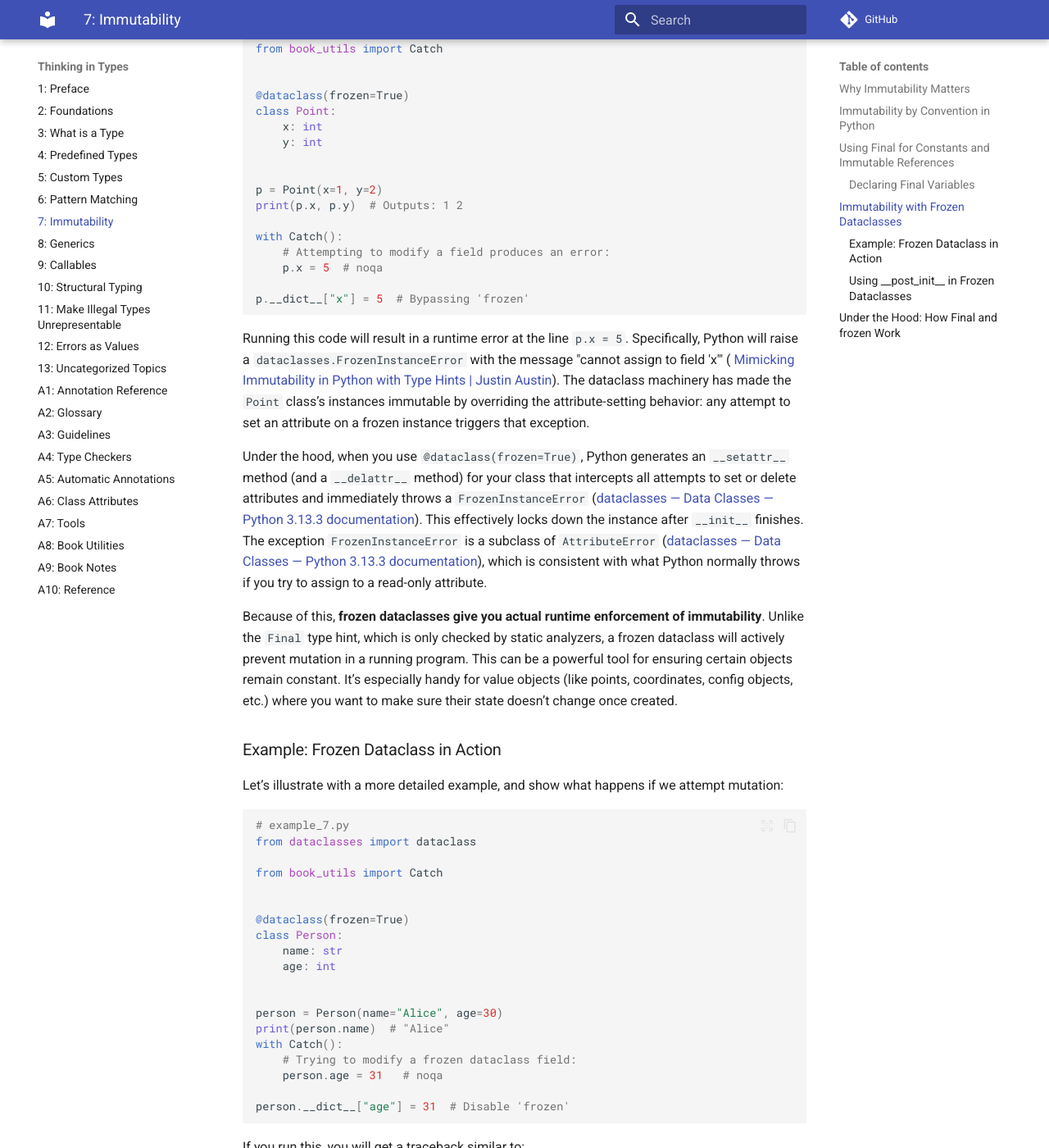
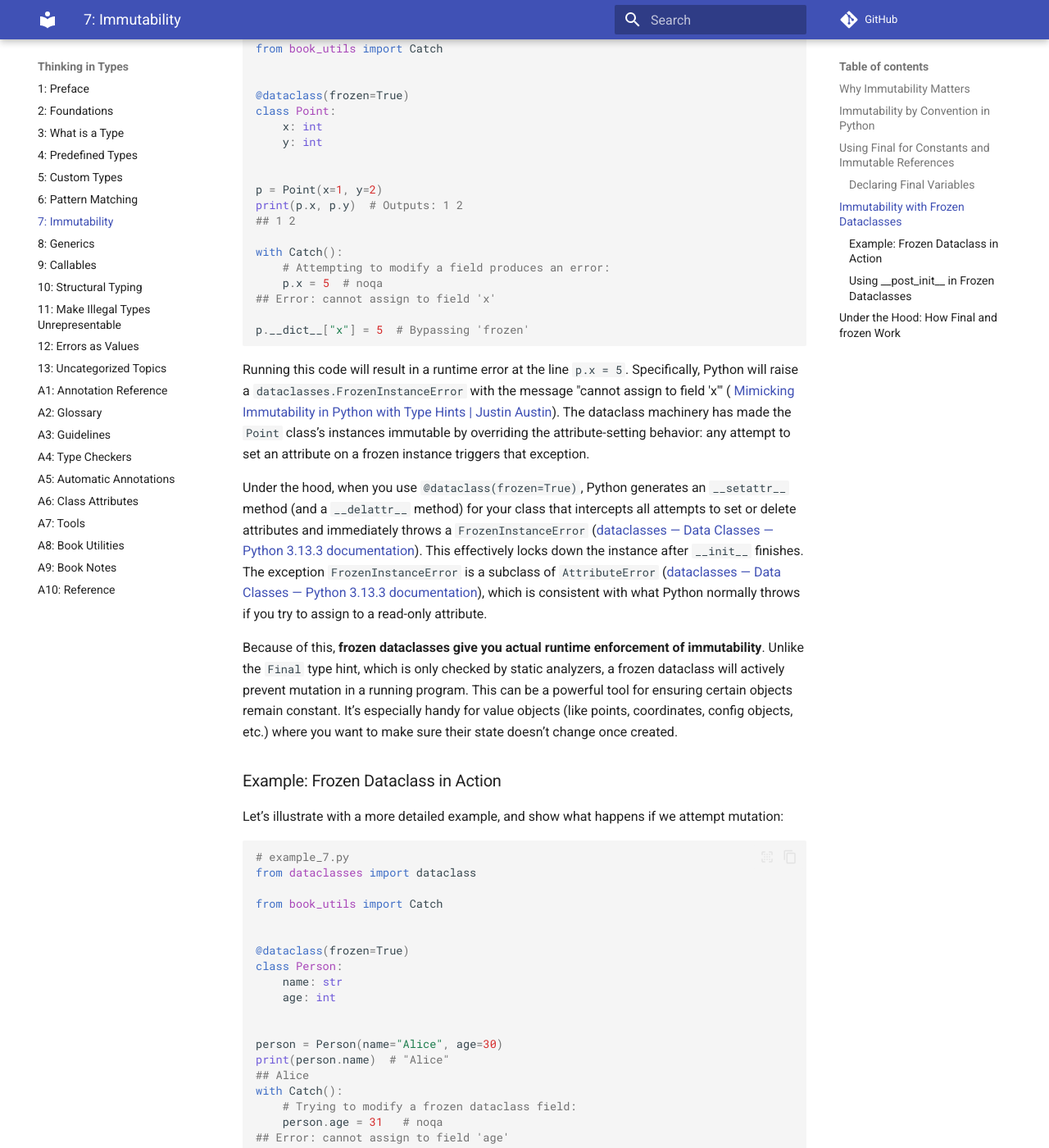
Before and after one commit to ThinkingInTypes/ThinkingInTypes.github.io, an MkDocs documentation site: the page built from Chapters/07_Immutability.md, in a window 1280 px wide and 1400 px high, scrolled down 5802 px. Shown: the whole window at 82% size. Built offline with MkDocs 1.6.1 and Material for MkDocs 9.7.7, drawn with Linux system fonts in a browser that asks for light colours; comment, search, counter and statistics services are not loaded.

Commit message:
Update 07_Immutability.md

````diff
--- a/Chapters/07_Immutability.md
+++ b/Chapters/07_Immutability.md
@@ -134,10 +134,12 @@ class Point:
 
 p = Point(x=1, y=2)
 print(p.x, p.y)  # Outputs: 1 2
+## 1 2
 
 with Catch():
     # Attempting to modify a field produces an error:
     p.x = 5  # noqa
+## Error: cannot assign to field 'x'
 
 p.__dict__["x"] = 5  # Bypassing 'frozen'
 ```
@@ -167,9 +169,11 @@ class Person:
 
 person = Person(name="Alice", age=30)
 print(person.name)  # "Alice"
+## Alice
 with Catch():
     # Trying to modify a frozen dataclass field:
     person.age = 31   # noqa
+## Error: cannot assign to field 'age'
 
 person.__dict__["age"] = 31  # Disable 'frozen'
 ```
````
Also changed, not shown: other parts of Chapters/07_Immutability.md (+1 -0 lines).
